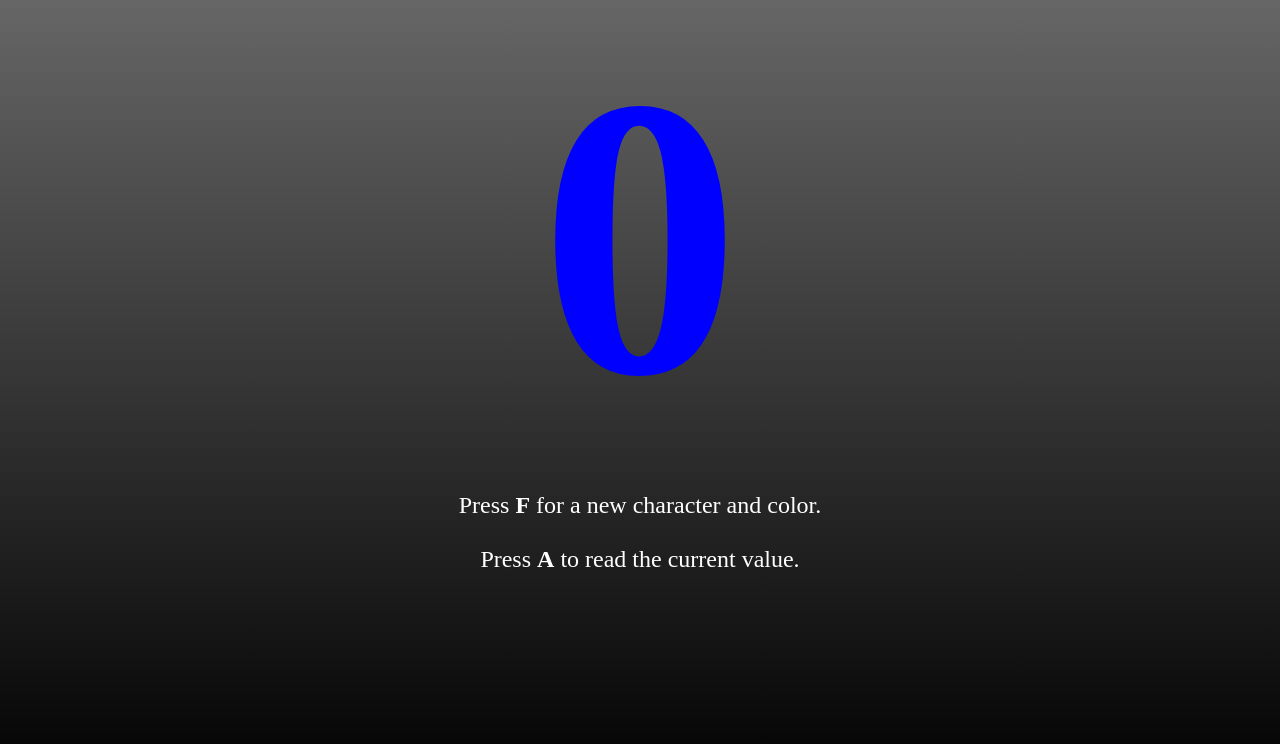
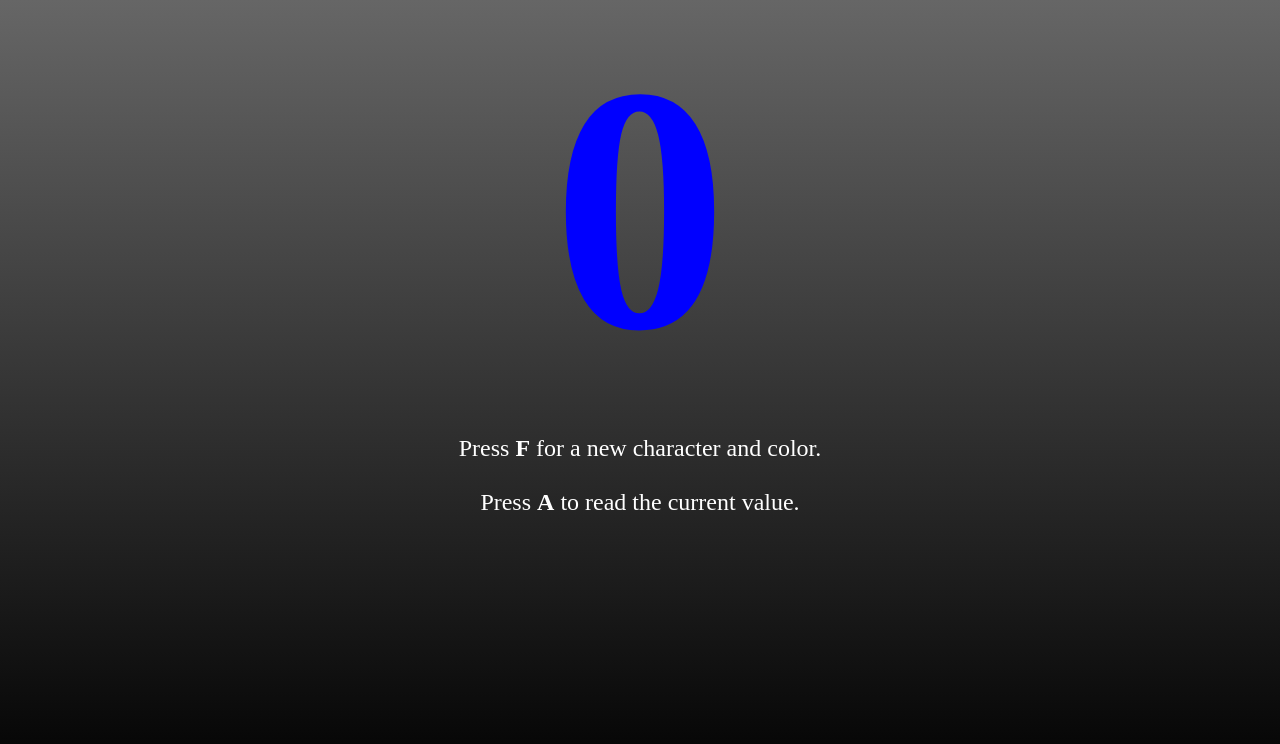
Before and after one commit to aaevan/peripheral-vision-test, a plain HTML site: page index.html in a window 1280 px wide. Drawn offline with Linux system fonts and the light colour scheme.

Commit message:
make font slightly smaller

```diff
--- a/index.html
+++ b/index.html
@@ -9,7 +9,7 @@
 
 <style>
   .dispDigit {
-    font-size: 400px;
+    font-size: 350px;
     color: blue;
     text-align: center;
     margin: 0;
```
